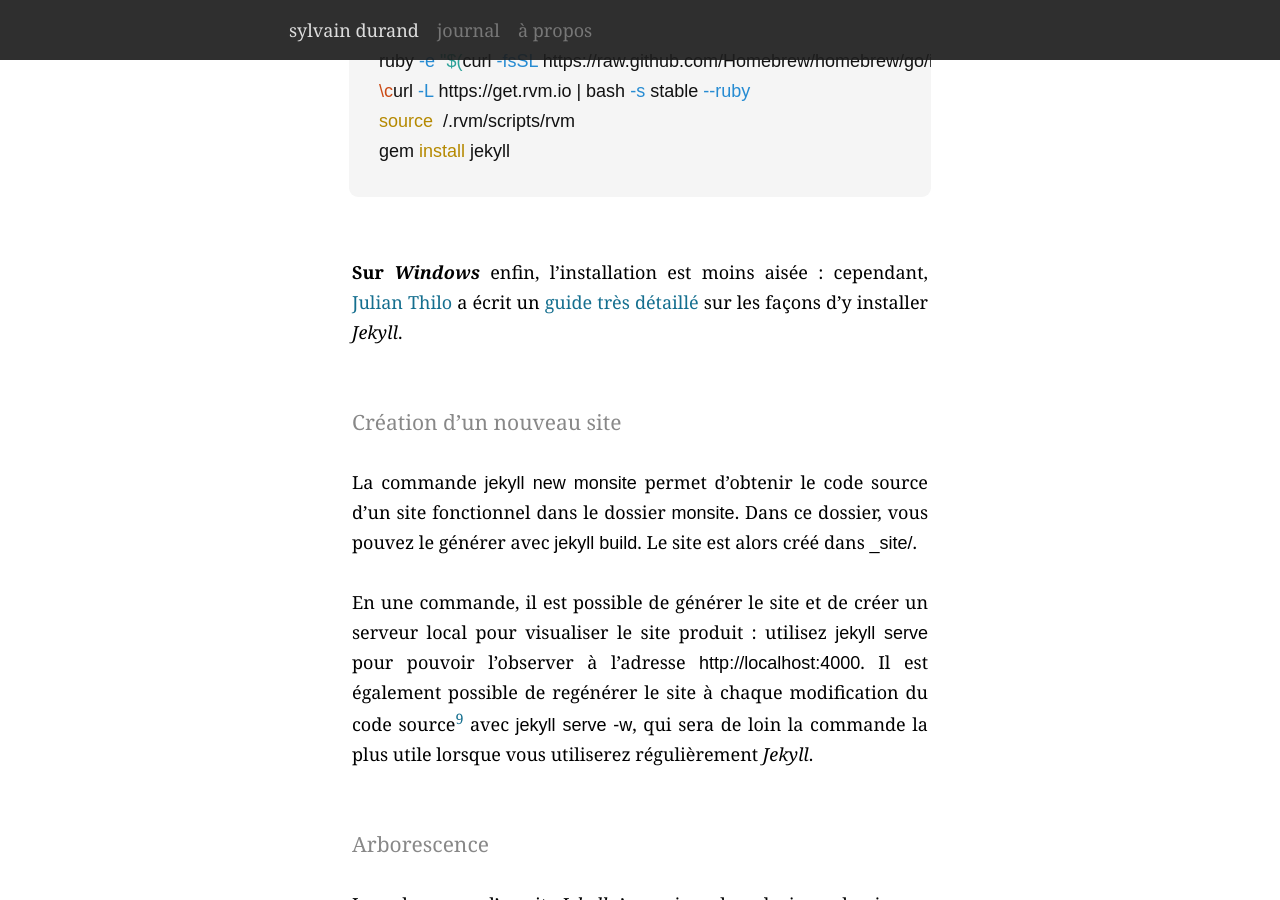
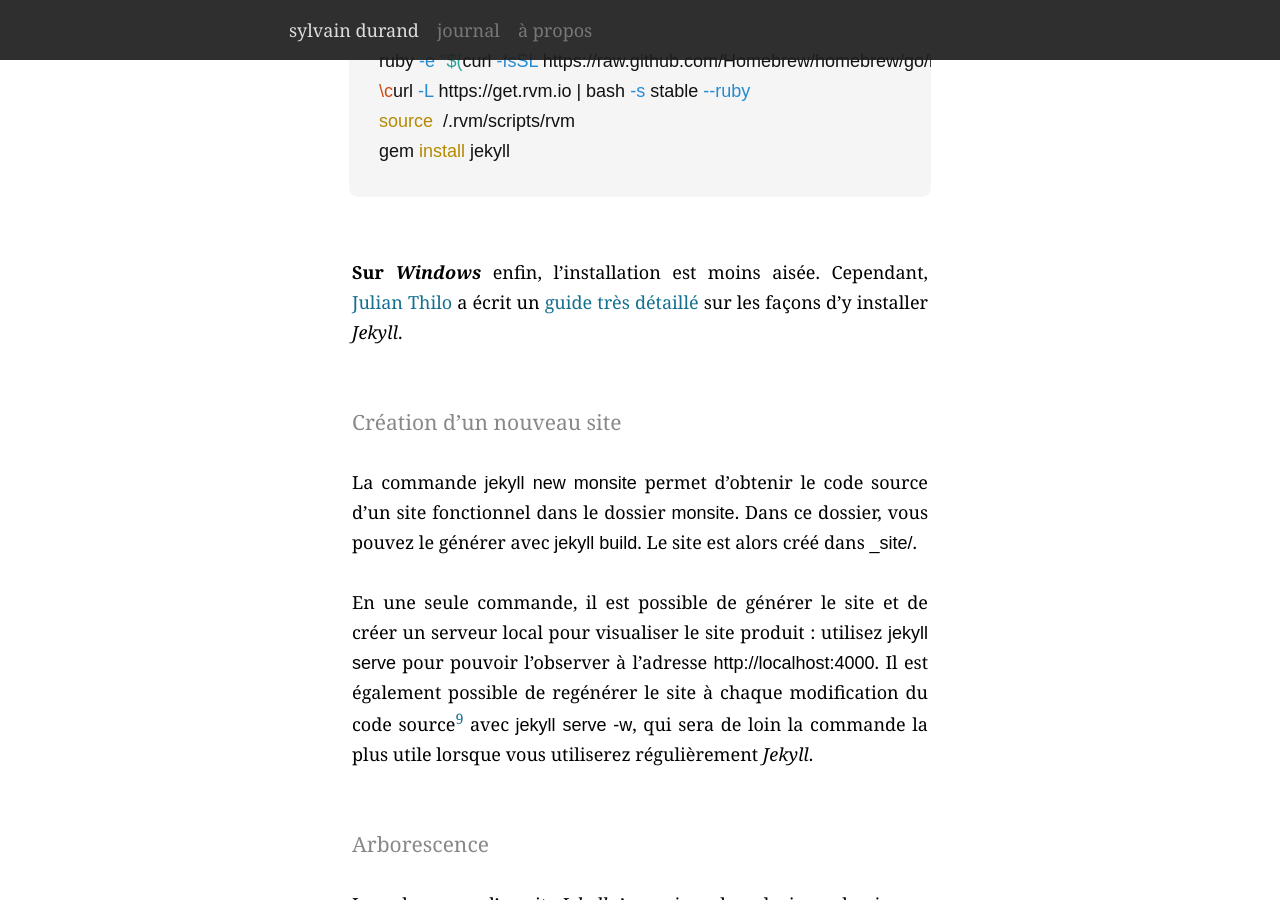
Before and after one commit to simonmeggle/simonmeggle.github.io, a Jekyll site: the page built from _posts/fr/2014-09-01-site-statique-avec-jekyll.md, in a window 1280 px wide and 900 px high, scrolled down 2579 px. Built offline with Jekyll 4.4.1, drawn with Linux system fonts in a browser that asks for light colours; some web fonts are replaced; some of the changed text lies outside the part shown.

Commit message:
Fixing typos

```diff
--- a/_posts/fr/2014-09-01-site-statique-avec-jekyll.md
+++ b/_posts/fr/2014-09-01-site-statique-avec-jekyll.md
@@ -37,13 +37,13 @@ source ~/.rvm/scripts/rvm
 gem install jekyll
 {% endhighlight %}
 
-**Sur *Windows*** enfin, l'installation est moins aisée : cependant, [Julian Thilo](http://jekyll-windows.juthilo.com/) a écrit un [guide très détaillé](http://jekyll-windows.juthilo.com/) sur les façons d'y installer *Jekyll*.
+**Sur *Windows*** enfin, l'installation est moins aisée. Cependant, [Julian Thilo](http://jekyll-windows.juthilo.com/) a écrit un [guide très détaillé](http://jekyll-windows.juthilo.com/) sur les façons d'y installer *Jekyll*.
 
 ### Création d'un nouveau site
 
 La commande `jekyll new monsite` permet d'obtenir le code source d'un site fonctionnel dans le dossier `monsite`. Dans ce dossier, vous pouvez le générer avec `jekyll build`. Le site est alors créé dans `_site/`.
 
-En une commande, il est possible de générer le site et de créer un serveur local pour visualiser le site produit : utilisez `jekyll serve` pour pouvoir l'observer à l'adresse `http://localhost:4000`. Il est également possible de regénérer le site à chaque modification du code source[^serve] avec `jekyll serve -w`, qui sera de loin la commande la plus utile lorsque vous utiliserez régulièrement *Jekyll*.
+En une seule commande, il est possible de générer le site et de créer un serveur local pour visualiser le site produit : utilisez `jekyll serve` pour pouvoir l'observer à l'adresse `http://localhost:4000`. Il est également possible de regénérer le site à chaque modification du code source[^serve] avec `jekyll serve -w`, qui sera de loin la commande la plus utile lorsque vous utiliserez régulièrement *Jekyll*.
 
 
 ### Arborescence
@@ -149,7 +149,7 @@ Cet article n'a pas prétention à constituer davantage qu'une très brève intr
 Vous pouvez également consulter sur ce site trois autres articles à propos de *Jekyll* :
 
 - [créer un site multilingue avec *Jekyll*](/site-multilingue-avec-jekyll/) comme cela a été réalisé ici ;
-- [servir un site statique à l'aide de CloudFront](/site-statique-avec-cloudfront/) pour obtenir des performances maximales en termes de disponibilité et de vitesse ;
+- [servir un site statique à l'aide de *CloudFront*](/site-statique-avec-cloudfront/) pour obtenir des performances maximales en termes de disponibilité et de vitesse ;
 - **héberger _Jekyll_ sur GitHub** (article à venir) pour pouvoir suivre et modifier votre site en ligne, en le générant à la volée.
 
 Enfin, parcourir les [codes sources de sites utilisant *Jekyll*](https://github.com/jekyll/jekyll/wiki/Sites)[^source], pour vous inspirer, ne peut être qu'une excellente idée.
```
Also changed, not shown: other parts of _posts/fr/2014-09-01-site-statique-avec-jekyll.md (+6 -7 lines).
